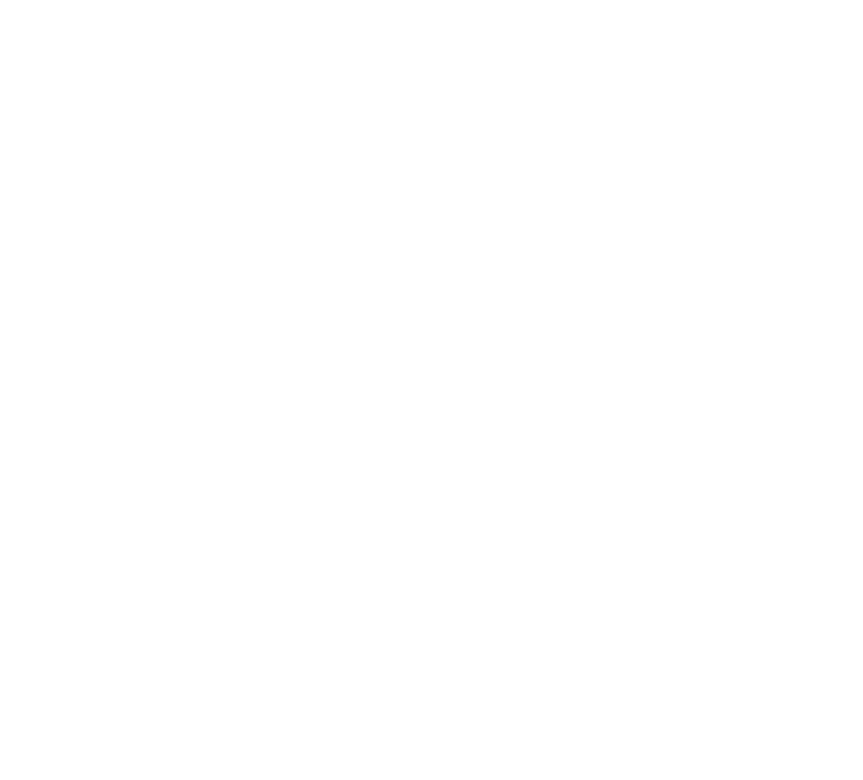
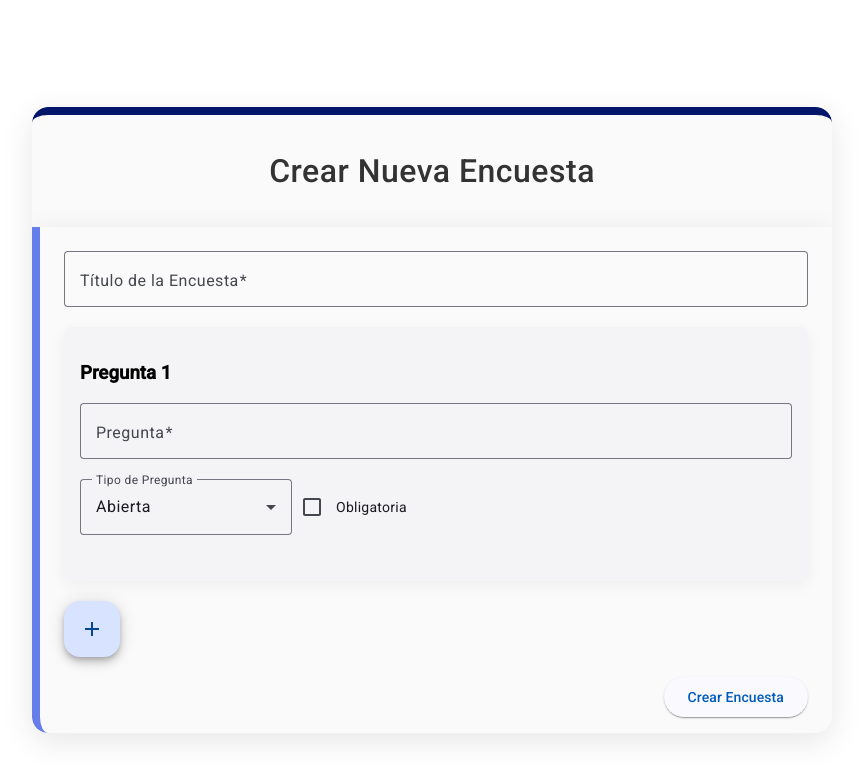
Before and after one commit to IDWGrupo27/TFI-DAW, an Angular app in the folder frontend/: page /crear-encuesta in a window 1280 px wide. Before the commit this address led to /. Shown: the top 780 px of the page, without its empty margins (208-1071 px from the left). Built offline with nearby package versions, Linux system fonts and the light colour scheme.

Commit message:
Componente para crear encuesta

```diff
--- a/frontend/angular.json
+++ b/frontend/angular.json
@@ -96,5 +96,8 @@
         }
       }
     }
+  },
+  "cli": {
+    "analytics": false
   }
 }
--- a/frontend/src/app/app.routes.ts
+++ b/frontend/src/app/app.routes.ts
@@ -1,9 +1,13 @@
 import { Routes } from '@angular/router';
 import { InicioComponent } from './components/inicio/inicio.component';
-
+import { CrearEncuestaComponent } from './components/crear-encuesta/crear-encuesta.component';
 export const routes: Routes = [
     {
         path: '',
         component: InicioComponent
+    },
+    {
+        path: 'crear-encuesta',
+        component: CrearEncuestaComponent
     }
 ];
--- /dev/null
+++ b/frontend/src/app/components/crear-encuesta/crear-encuesta.component.css
@@ -0,0 +1,78 @@
+.crear-encuesta-container {
+  display: flex;
+  justify-content: center;
+  align-items: center;
+  height: 100%; /* Ajusta según tus necesidades */
+}
+
+.crear-encuesta-card {
+  width: 90%; /* O el ancho que prefieras */
+  max-width: 800px; /* Para que no se estire demasiado en pantallas grandes */
+  border-radius: 16px;
+  box-shadow: 0 8px 32px rgba(0, 0, 0, 0.1);
+  overflow: hidden;
+  background-color: #fafafa;
+}
+
+.crear-encuesta-header {
+  border-top: 8px solid #04166a; /* Color de la tarjeta de inicio */
+  padding: 42px 24px;
+  border-radius: 16px 16px 0 0; /* Bordes redondeados solo en la parte superior */
+  box-shadow: 0 8px 32px rgba(0, 0, 0, 0.1);
+  background-color: #fafafa;
+  justify-content: center;
+}
+
+.crear-encuesta-title {
+  font-size: 32px; /* Un poco más pequeño que el título de inicio */
+  font-weight: 500;
+  text-align: center;
+  margin: 0;
+  letter-spacing: 0.5px;
+  color: #333;
+}
+
+.crear-encuesta-content {
+  padding: 24px;
+  background-color: #fafafa;
+  border-left: 8px solid #667eea; /* Color de la tarjeta de inicio */
+  box-shadow: 0 8px 32px rgba(0, 0, 0, 0.1);
+  border-radius: 0 0 16px 16px; /* Bordes redondeados solo en la parte inferior */
+}
+
+.full-width {
+  width: 100%;
+}
+
+.pregunta-container {
+  margin-bottom: 20px;
+}
+
+.pregunta-card {
+  box-shadow: 0 4px 16px rgba(0, 0, 0, 0.05); /* Sombra más suave para las preguntas */
+  border-radius: 8px;
+  overflow: hidden;
+}
+
+.pregunta-actions {
+  display: flex;
+  justify-content: flex-end;
+  margin-top: 10px;
+}
+
+.opcion-item {
+  display: flex;
+  align-items: center;
+  margin-bottom: 10px;
+}
+
+.opcion-input {
+  flex-grow: 1;
+  margin-right: 10px;
+}
+
+.crear-encuesta-actions {
+  margin-top: 20px;
+  display: flex;
+  justify-content: flex-end;
+}
--- /dev/null
+++ b/frontend/src/app/components/crear-encuesta/crear-encuesta.component.html
@@ -0,0 +1,72 @@
+<div class="crear-encuesta-container">
+  <mat-card class="crear-encuesta-card">
+    <mat-card-header class="crear-encuesta-header">
+      <mat-card-title class="crear-encuesta-title">Crear Nueva Encuesta</mat-card-title>
+    </mat-card-header>
+    <mat-card-content class="crear-encuesta-content">
+      <form [formGroup]="encuestaForm" (ngSubmit)="onSubmit()">
+        <div>
+          <mat-form-field appearance="outline" class="full-width">
+            <mat-label>Título de la Encuesta</mat-label>
+            <input matInput placeholder="Ingrese el título de su encuesta" formControlName="titulo">
+            <mat-error *ngIf="encuestaForm.get('titulo')?.hasError('required')">El título es obligatorio</mat-error>
+          </mat-form-field>
+        </div>
+
+        <div formArrayName="preguntas">
+          <div *ngFor="let preguntaControl of preguntas.controls; let i = index" [formGroupName]="i" class="pregunta-container">
+            <mat-card class="pregunta-card">
+              <mat-card-content>
+                <h3>Pregunta {{ i + 1 }}</h3>
+                <mat-form-field appearance="outline" class="full-width">
+                  <mat-label>Pregunta</mat-label>
+                  <input matInput placeholder="Escriba su pregunta aquí" formControlName="texto">
+                  <mat-error *ngIf="preguntaControl.get('texto')?.hasError('required')">La pregunta es obligatoria</mat-error>
+                </mat-form-field>
+
+                <mat-form-field appearance="outline">
+                  <mat-label>Tipo de Pregunta</mat-label>
+                  <mat-select formControlName="tipo">
+                    <mat-option value="abierta">Abierta</mat-option>
+                    <mat-option value="multiple">Opción Múltiple</mat-option>
+                  </mat-select>
+                </mat-form-field>
+
+                <div *ngIf="preguntaControl.get('tipo')?.value === 'multiple'" formArrayName="opciones">
+                  <h4>Opciones</h4>
+                  <div *ngFor="let opcionControl of getOpciones(i).controls; let j = index" class="opcion-item">
+                    <mat-form-field appearance="outline" class="opcion-input">
+                      <mat-label>Opción {{ j + 1 }}</mat-label>
+                      <input matInput formControlName="texto">
+                      <mat-error *ngIf="opcionControl.get('texto')?.hasError('required')">La opción es obligatoria</mat-error>
+                    </mat-form-field>
+                    <button mat-icon-button color="warn" (click)="eliminarOpcion(i, j)">
+                      <mat-icon>delete</mat-icon>
+                    </button>
+                  </div>
+                  <button mat-button color="primary" (click)="agregarOpcion(i)">Agregar Opción</button>
+                </div>
+
+                <mat-checkbox formControlName="obligatoria">Obligatoria</mat-checkbox>
+
+                <div class="pregunta-actions">
+                  <button mat-icon-button color="accent" *ngIf="preguntas.controls.length > 1" (click)="eliminarPregunta(i)">
+                    <mat-icon>delete</mat-icon>
+                  </button>
+                </div>
+              </mat-card-content>
+            </mat-card>
+          </div>
+        </div>
+
+        <button mat-fab color="primary" aria-label="Agregar pregunta" (click)="agregarPregunta()">
+          <mat-icon>add</mat-icon>
+        </button>
+
+        <div class="crear-encuesta-actions">
+          <button mat-raised-button color="primary" type="submit">Crear Encuesta</button>
+        </div>
+      </form>
+    </mat-card-content>
+  </mat-card>
+</div>
--- /dev/null
+++ b/frontend/src/app/components/crear-encuesta/crear-encuesta.component.ts
@@ -0,0 +1,81 @@
+import { Component, OnInit } from '@angular/core';
+import { FormBuilder, FormGroup, FormArray, Validators, ReactiveFormsModule } from '@angular/forms';
+import { MatButtonModule } from '@angular/material/button';
+import { MatCardModule } from '@angular/material/card';
+import { MatFormFieldModule } from '@angular/material/form-field';
+import { MatInputModule } from '@angular/material/input';
+import { MatSelectModule } from '@angular/material/select';
+import { MatCheckboxModule } from '@angular/material/checkbox';
+import { MatIconModule } from '@angular/material/icon';
+import { CommonModule } from '@angular/common';
+
+@Component({
+  selector: 'app-crear-encuesta',
+  templateUrl: './crear-encuesta.component.html',
+    styleUrl: './crear-encuesta.component.css',
+  imports: [
+    CommonModule,
+    ReactiveFormsModule, // ¡Importante!
+    MatCardModule,
+    MatFormFieldModule,
+    MatInputModule,
+    MatSelectModule,
+    MatCheckboxModule,
+    MatButtonModule,
+    MatIconModule,
+  ]
+})
+export class CrearEncuestaComponent implements OnInit {
+  encuestaForm: FormGroup;
+
+  constructor(private fb: FormBuilder) {
+    this.encuestaForm = this.fb.group({
+      titulo: ['', Validators.required],
+      preguntas: this.fb.array([])
+    });
+  }
+
+  ngOnInit(): void {
+    this.agregarPregunta(); // Agregar una pregunta inicial al cargar el componente
+  }
+
+  get preguntas(): FormArray {
+    return this.encuestaForm.get('preguntas') as FormArray;
+  }
+
+  agregarPregunta() {
+    const preguntaForm = this.fb.group({
+      texto: ['', Validators.required],
+      tipo: ['abierta'],
+      obligatoria: [false],
+      opciones: this.fb.array([])
+    });
+    this.preguntas.push(preguntaForm);
+  }
+
+  eliminarPregunta(index: number) {
+    this.preguntas.removeAt(index);
+  }
+
+  getOpciones(preguntaIndex: number): FormArray {
+    const preguntaFormGroup = this.preguntas.controls[preguntaIndex] as FormGroup;
+    return preguntaFormGroup.get('opciones') as FormArray;
+  }
+
+  agregarOpcion(preguntaIndex: number) {
+    this.getOpciones(preguntaIndex).push(this.fb.group({ texto: ['', Validators.required] }));
+  }
+
+  eliminarOpcion(preguntaIndex: number, opcionIndex: number) {
+    this.getOpciones(preguntaIndex).removeAt(opcionIndex);
+  }
+
+  onSubmit() {
+    if (this.encuestaForm.valid) {
+      console.log('Formulario de encuesta:', this.encuestaForm.value);
+      // Aquí iría la lógica para enviar los datos al backend
+    } else {
+      this.encuestaForm.markAllAsTouched();
+    }
+  }
+}
--- a/frontend/src/app/components/inicio/inicio.component.ts
+++ b/frontend/src/app/components/inicio/inicio.component.ts
@@ -2,7 +2,7 @@
 import { MatButtonModule } from '@angular/material/button';
 import { MatCardModule } from '@angular/material/card';
 import { MatIconModule } from '@angular/material/icon';
-import { RouterModule } from '@angular/router';
+import { Router, RouterModule } from '@angular/router';
 
 @Component({
   selector: 'app-inicio',
@@ -11,7 +11,9 @@
   styleUrl: './inicio.component.css'
 })
 export class InicioComponent {
+  constructor(private router: Router) { }
   onComenzar() {
     console.log('Comenzando creación de encuesta...');
+    this.router.navigate(['/crear-encuesta']);
   }
 }
```
